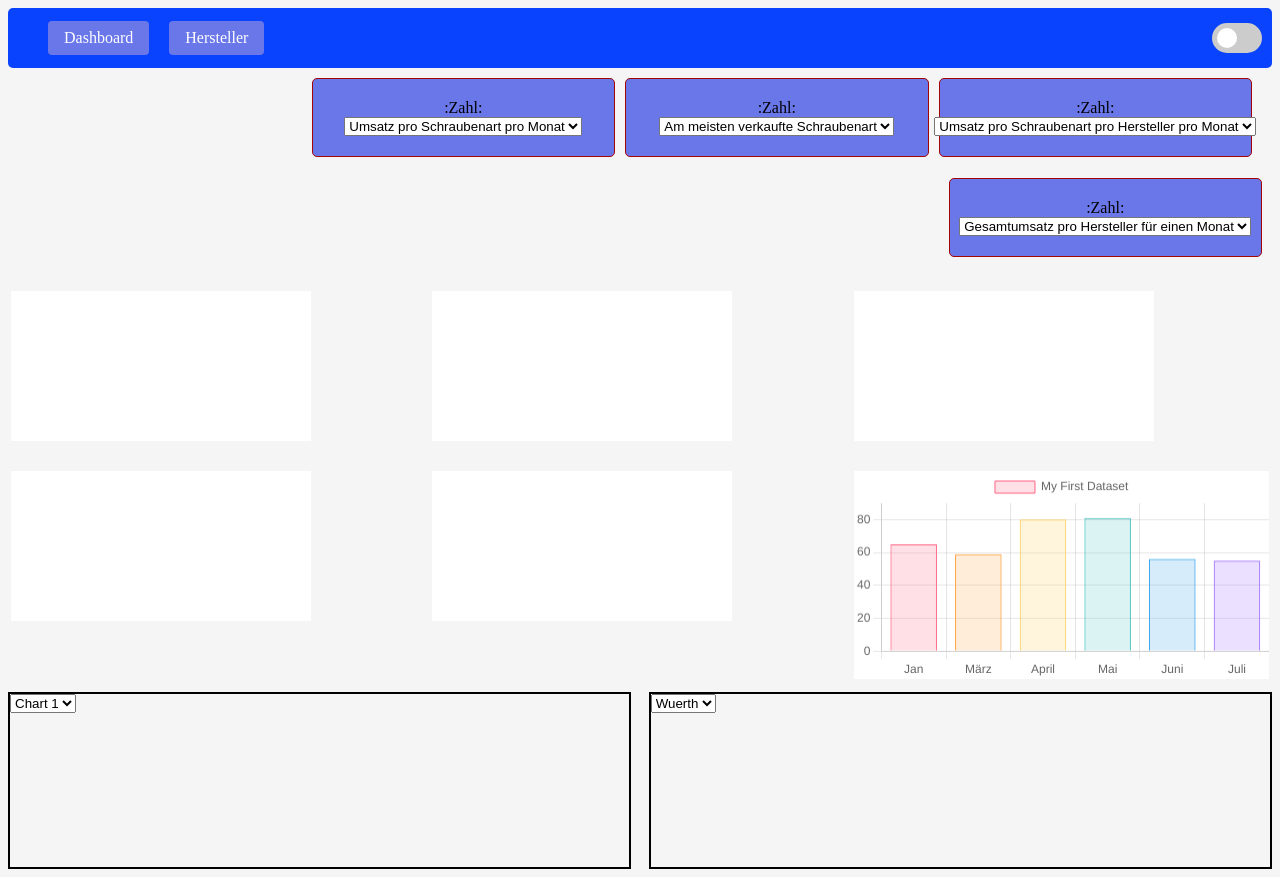
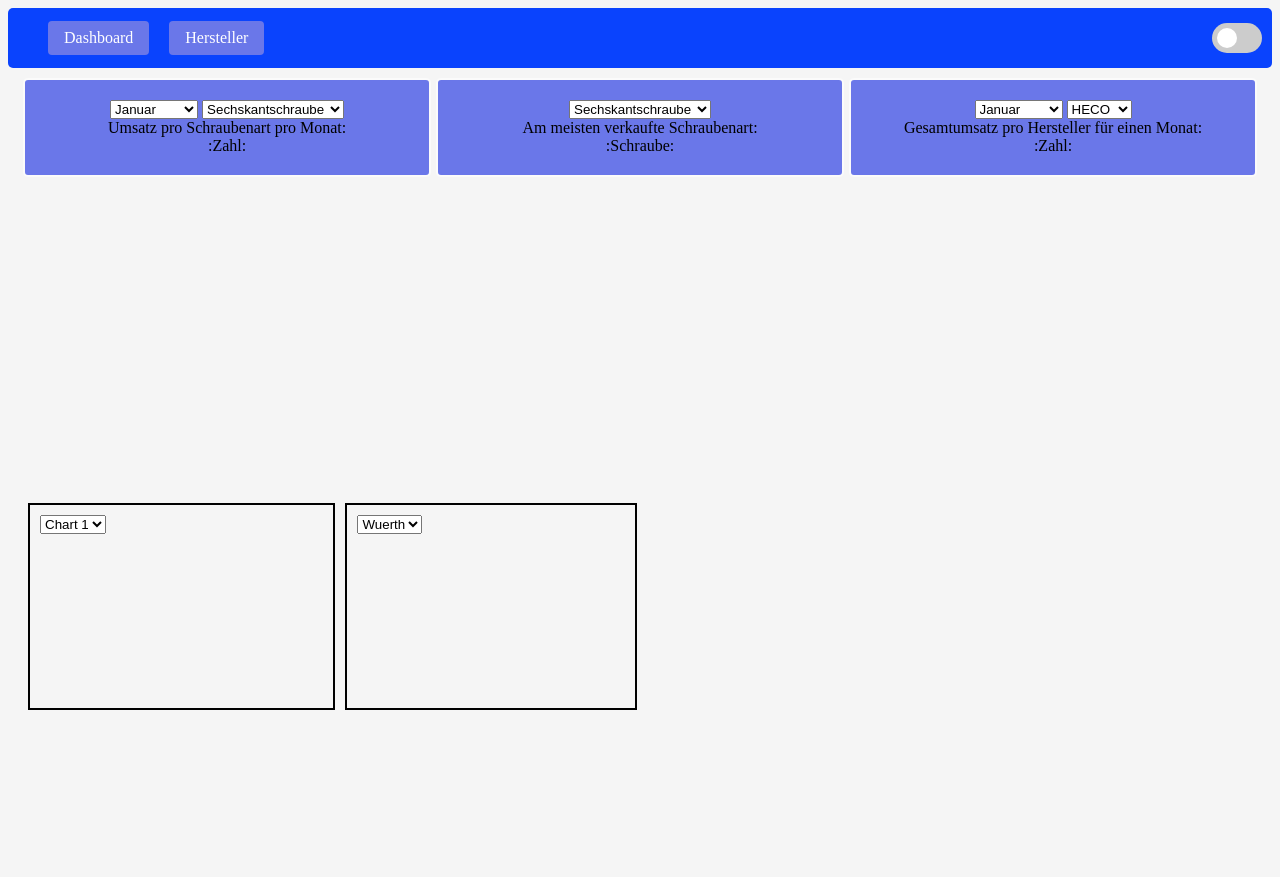
Before and after one commit to AndySchw/Verkaufsdaten-Dashboard, a website: page Verkaufsdaten-Dashboard Homepage/index.html in a window 1280 px wide. After the commit the page ends 800 px from the top, so only its background shows below. Drawn offline with nearby package versions, Linux system fonts and the light colour scheme; no server answers; a script that the page names is missing.

Commit message:
Update 4.7.

```diff
--- a/Verkaufsdaten-Dashboard Homepage/index.html
+++ b/Verkaufsdaten-Dashboard Homepage/index.html
@@ -15,7 +15,7 @@
         <a href="#" class="dropdown-toggle" data-toggle="dropdown">Hersteller<span class="caret"></span></a>
         <ul class="dropdown-menu">
           <li><a href="HECO.html"> HECO</a></li>
-          <li><a href="SWG.html">  SWG</a></li>
+          <li><a href="SWG.html"> SWG</a></li>
           <li><a href="Wuerth.html">Wuerth</a></li>
         </ul>
       </li>
@@ -25,43 +25,82 @@
       <label for="switch"></label>
     </div>
   </nav>
+  <!-- Ende Navigationsbar mit Darkmode Switch -->
 
-  <!-- Oberer Bereich -->
-  <!-- output evtl nummerieren?! um die ausgaben besser zu organisieren -->
+  <!-- Hauptteil Oben -->
   <div class="container">
-    <div class="box1">
-      <div id="output">:Zahl:</div>
+    <div class="box">
+      <div style="justify-content: space-between;">
         <select onchange="updateOutput(this.value)">
-        <option value="umsatz_pro_schraubenart_pro_monat">Umsatz pro Schraubenart pro Monat</option>
-        <!-- weitere optionen im dropdown menü -->
+          <option value="">Januar</option>
+          <option value="">Februar</option>
+          <option value="">März</option>
+          <option value="">April</option>
+          <option value="">Mai</option>
+          <option value="">Juni</option>
+          <option value="">Juli</option>
+          <option value="">August</option>
+          <option value="">September</option>
+          <option value="">Oktober</option>
+          <option value="">November</option>
+          <option value="">Dezember</option>
+        </select>
+        <select onchange="updateOutput(this.value)">
+          <option value="">Sechskantschraube</option>
+          <option value="">Holzschraube</option>
+          <option value="">Maschinenschraube</option>
+          <option value="">Universalschraube</option>
+          <option value="">Senkkopfschraube</option>
+          <option value="">Zylinderschraube</option>
+          <option value="">Betonschraube</option>
+          <option value="">Tellerkopfschraube</option>
         </select>
       </div>
-    <div class="box1">
-      <div id="output">:Zahl:</div>
+      Umsatz pro Schraubenart pro Monat: <div id="output1">:Zahl:</div>
+    </div>
+
+    <div class="box">
       <select onchange="updateOutput(this.value)">
-        <option value="am_meisten_verkaufte_schraubenart">Am meisten verkaufte Schraubenart</option>
-        <!-- weitere optionen im dropdown menü -->
+        <option value="">Sechskantschraube</option>
+        <option value="">Holzschraube</option>
+        <option value="">Maschinenschraube</option>
+        <option value="">Universalschraube</option>
+        <option value="">Senkkopfschraube</option>
+        <option value="">Zylinderschraube</option>
+        <option value="">Betonschraube</option>
+        <option value="">Tellerkopfschraube</option>
+      </select>
+      Am meisten verkaufte Schraubenart: <div id="output2">:Schraube:</div>
+    </div>
+    <div class="box">
+      <div style="justify-content: space-between;">
+        <select onchange="updateOutput(this.value)">
+          <option value="">Januar</option>
+          <option value="">Februar</option>
+          <option value="">März</option>
+          <option value="">April</option>
+          <option value="">Mai</option>
+          <option value="">Juni</option>
+          <option value="">Juli</option>
+          <option value="">August</option>
+          <option value="">September</option>
+          <option value="">Oktober</option>
+          <option value="">November</option>
+          <option value="">Dezember</option>
+        </select>
+        <select onchange="updateOutput(this.value)">
+          <option value="">HECO</option>
+          <option value="">SWG</option>
+          <option value="">Wuerth</option>
         </select>
       </div>
-    <div class="box1">
-      <div id="output">:Zahl:</div>
-      <select onchange="updateOutput(this.value)">
-        <option value="umsatz_pro_schraubenart_pro_hersteller_pro_monat">Umsatz pro Schraubenart pro Hersteller pro
-          Monat</option>
-        <!-- weitere optionen im dropdown menü -->
-      </select>
-    </div>
-    <div class="box1">
-      <div id="output">:Zahl:</div>
-      <select onchange="updateOutput(this.value)">
-        <option value="gesamtumsatz_pro_hersteller_pro_monat">Gesamtumsatz pro Hersteller für einen Monat</option>
-        <!-- weitere optionen im dropdown menü -->
-      </select>
+      Gesamtumsatz pro Hersteller für einen Monat: <div id="output3">:Zahl:</div>
     </div>
   </div>
+    <!-- Ende Hauptteil Oben -->
 
-  <!-- Mittelteil -->
-  <div class="box">
+    <!-- Hauptteil Mitte -->
+    <div class="box1">
       <div>
         <canvas id="barchart"></canvas>
       </div>
@@ -71,18 +110,17 @@
       <div>
         <canvas id="barchart3"></canvas>
       </div>
-    <div>
+    </div>
+    <div class="box2">
+      <div class="chart4">
         <canvas id="barchart4"></canvas>
       </div>
-    <div>
+      <div class="chart5">
         <canvas id="barchart5"></canvas>
       </div>
-    <div>
-      <canvas id="barchart6"></canvas>
-    </div>
-  </div>
+      <!-- Ende Hauptteil Mitte -->
 
-  <!-- Unterer Bereich -->
+      <!-- Hauptteil Unten -->
       <div class="container_unten">
         <div class="box_u_li">
           <div>
@@ -106,6 +144,7 @@
           </div>
         </div>
       </div>
+      <!-- Ende Hauptteil Unten -->
 
 
       <script src="https://cdn.jsdelivr.net/npm/chart.js"></script>
--- a/Verkaufsdaten-Dashboard Homepage/style.css
+++ b/Verkaufsdaten-Dashboard Homepage/style.css
@@ -1,139 +1,10 @@
+/* Allgemeine Styles */
 body {
     background-color: #f5f5f5;
 }
 
-.logo {
-    background-color: #f5f5f5;
-    text-align: center;
-    width: auto;
-    height: auto;
-    padding: 10px;
-    margin: 10px;
-}
-
-/* Anfang chart div boxen für die einzelseiten */
-.wuerth {
-    display: flex;
-    flex-wrap: wrap;
-}
-
-.wuerth div {
-    background-color: #fff;
-    width: 49%;
-    margin: 5px;
-}
-
-.heco {
-    display: flex;
-    flex-wrap: wrap;
-}
-
-.heco div {
-    background-color: #fff;
-    width: 49%;
-    margin: 5px;
-}
-
-.swg {
-    display: flex;
-    flex-wrap: wrap;
-}
-
-.swg div {
-    background-color: #fff;
-    width: 49%;
-    margin: 5px;
-}
-
-/* Ende chart div boxen für die einzelseiten */
-
-.box1 {
-    flex-basis: calc(25% - 10px);
-    width: 25%;
-    padding: 20px;
-    box-sizing: border-box;
-    margin-bottom: 21px;
-    border: 1px solid #a30505;
-    border-radius: 5px;
-    display: flex;
-    flex-direction: column;
-    justify-content: center;
-    align-items: center;
-    text-align: center;
-    background-color: #6a77e9;
-}
-
-.container {
-    display: flex;
-    flex-wrap: wrap;
-    justify-content: flex-end;
-    align-items: center;
-    margin-top: 10px;
-    margin-right: 10px;
-}
-
-.container_unten {
-    display: flex;
-    justify-content: space-between;
-}
-
-.box_u_li {
-    width: 49%;
-    border: 2px solid black;
-}
-
-.box_u_re {
-    width: 49%;
-    border: 2px solid black;
-}
-
-
-.box1:not(:last-child) {
-    margin-right: 10px;
-}
-
-.box {
-    display: flex;
-    flex-wrap: wrap;
-}
-
-.box>div {
-    width: 33.33%;
-    margin-top: 10px;
-    margin-bottom: 10px;
-}
-
-#barchart {
-    background-color: #fff;
-    margin: 3px;
-}
-
-#barchart2 {
-    background-color: #fff;
-    margin: 3px;
-}
-
-#barchart3 {
-    background-color: #fff;
-    margin: 3px;
-}
-
-#barchart4 {
-    background-color: #fff;
-    margin: 3px;
-}
-
-#barchart5 {
-    background-color: #fff;
-    margin: 3px;
-}
-
-#barchart6 {
-    background-color: #fff;
-    margin: 3px;
-}
-
-/* Anfang Navbar mit Darkmode Switch */
+/* Kopfbereich */
+/* Navbar mit Darkmode Switch */
 nav {
     display: flex;
     justify-content: space-between;
@@ -229,7 +100,7 @@ input[type="checkbox"]:checked+label:before {
     color: #fff;
 }
 
-/* Dropdown Menü für die Hersteller */
+/* Dropdown Menü für die Hersteller in der Navbar */
 .dropdown {
     position: relative;
     display: inline-block;
@@ -260,4 +131,189 @@ input[type="checkbox"]:checked+label:before {
     color: #333;
 }
 
+/* Ende Dropdown Menü für die Hersteller in der Navbar */
 /* Ende Navbar mit Darkmode Switch */
+/* Ende Kopfbereich */
+
+
+/* Hauptteil */
+/* Hauptteil Oben */
+.container {
+    display: flex;
+    flex-wrap: wrap;
+    justify-content: flex-end;
+    align-items: center;
+    margin-top: 10px;
+    margin-right: 10px;
+}
+
+.box {
+    flex-basis: calc(33.33% - 10px);
+    padding: 20px;
+    box-sizing: border-box;
+    margin-bottom: 21px;
+    margin-right: 5px;
+    border: 2px solid #fbfbfb;
+    border-radius: 5px;
+    display: flex;
+    flex-direction: column;
+    justify-content: center;
+    align-items: center;
+    text-align: center;
+    background-color: #6a77e9;
+}
+
+/* Ende Hauptteil Oben */
+
+/* Hauptteil Mitte */
+.box1 {
+    display: flex;
+    flex-wrap: wrap;
+}
+
+.box1 div {
+    width: 33.33%;
+    margin-top: 10px;
+    margin-bottom: 10px;
+}
+
+.box2 {
+    display: flex;
+    flex-wrap: wrap;
+}
+
+.box2 div {
+    width: 49%;
+    margin-top: 10px;
+    margin-bottom: 10px;
+    margin-left: 10px;
+}
+
+.box2 .chart4,
+.box2 .chart5 {
+    margin-top: 10px;
+    margin-bottom: 10px;
+}
+
+.chart4,
+.chart5 {
+    flex-grow: 1;
+}
+
+#barchart,
+#barchart2,
+#barchart3 {
+    flex-grow: 1;
+    width: 33%;
+}
+
+#barchart4,
+#barchart5 {
+    flex-grow: 1;
+    width: 50%;
+}
+/* Ende Hauptteil Mitte */
+
+/* Hauptteil Unten */
+.container_unten {
+    display: flex;
+    justify-content: space-between;
+}
+
+.box_u_li {
+    width: 49%;
+    border: 2px solid black;
+}
+
+.box_u_re {
+    width: 49%;
+    border: 2px solid black;
+}
+/* Ende Hauptteil Unten */
+
+/* barchart Hintergrund Designs */
+#barchart {
+    background-color: #f5f5f5;
+    margin: 3px;
+    width: 33%;
+}
+
+#barchart2 {
+    background-color: #f5f5f5;
+    margin: 3px;
+    width: 33%;
+}
+
+#barchart3 {
+    background-color: #f5f5f5;
+    margin: 3px;
+    width: 33%;
+}
+
+#barchart4 {
+    background-color: #f5f5f5;
+    margin: 3px;
+    width: 50%;
+}
+
+#barchart5 {
+    background-color: #f5f5f5;
+    margin: 3px;
+    width: 50%;
+}
+
+/* Ende barchart Hintergrund Designs */
+/* Ende Hauptteil Mitte */
+
+/* Ende Hauptteil */
+
+
+/* Design für die Einzelseiten */
+/* Logo-Design für die Einzelseiten */
+.logo {
+    background-color: #f5f5f5;
+    text-align: center;
+    width: auto;
+    height: auto;
+    padding: 10px;
+    margin: 10px;
+}
+
+/* Ende Logo-Design für die Einzelseiten */
+
+/* Chart div boxen für die einzelseiten */
+.wuerth {
+    display: flex;
+    flex-wrap: wrap;
+}
+
+.wuerth div {
+    background-color: #fff;
+    width: 49%;
+    margin: 5px;
+}
+
+.heco {
+    display: flex;
+    flex-wrap: wrap;
+}
+
+.heco div {
+    background-color: #fff;
+    width: 49%;
+    margin: 5px;
+}
+
+.swg {
+    display: flex;
+    flex-wrap: wrap;
+}
+
+.swg div {
+    background-color: #fff;
+    width: 49%;
+    margin: 5px;
+}
+
+/* Ende chart div boxen für die einzelseiten */
+/* Ende Design für die Einzelseiten */
```
Lines whose indentation alone changed are shown as unchanged.
